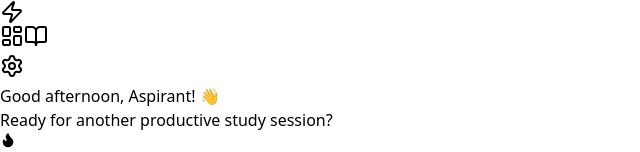
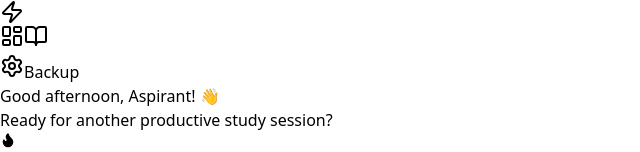
Before and after one commit to Omi-tech007/jee-planner, a React (Vite) app: page / in a window 1280 px wide. Shown: the top 152 px of the page, without its empty margins (0-640 px from the left). Built offline with nearby package versions, Linux system fonts and the light colour scheme.

Commit message:
UI Update

```diff
--- a/src/App.jsx
+++ b/src/App.jsx
@@ -523,7 +523,23 @@ export default function App() {
             </button>
           ))}
         </nav>
-        <div className="mt-auto"><button className="p-3 text-gray-600 hover:text-white transition"><Settings size={24} /></button></div>
+        <div className="mt-auto flex flex-col gap-4 items-center">
+  <button
+    onClick={exportData}
+    className="p-3 text-gray-600 hover:text-white transition"
+    title="Backup Data"
+  >
+    <Settings size={24} />
+  </button>
+
+  <button
+    onClick={exportData}
+    className="px-3 py-2 text-xs bg-white/10 rounded-lg text-gray-300 hover:bg-white/20 transition"
+  >
+    Backup
+  </button>
+</div>
+
       </aside>
 
       <main className="md:ml-20 p-6 md:p-10 pb-24">
```
